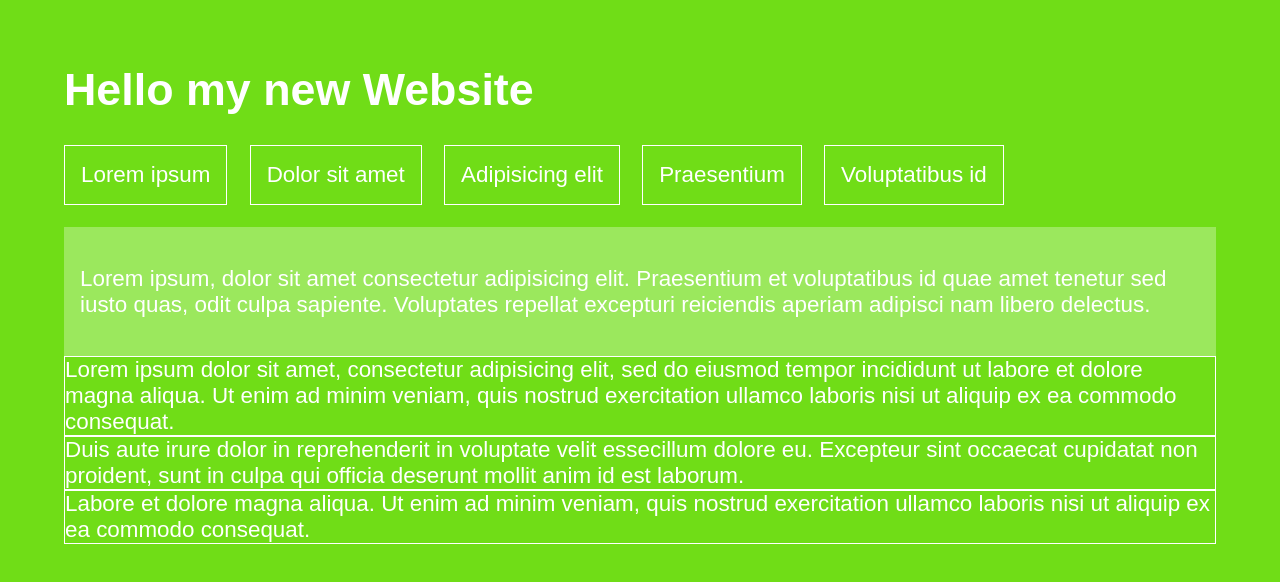
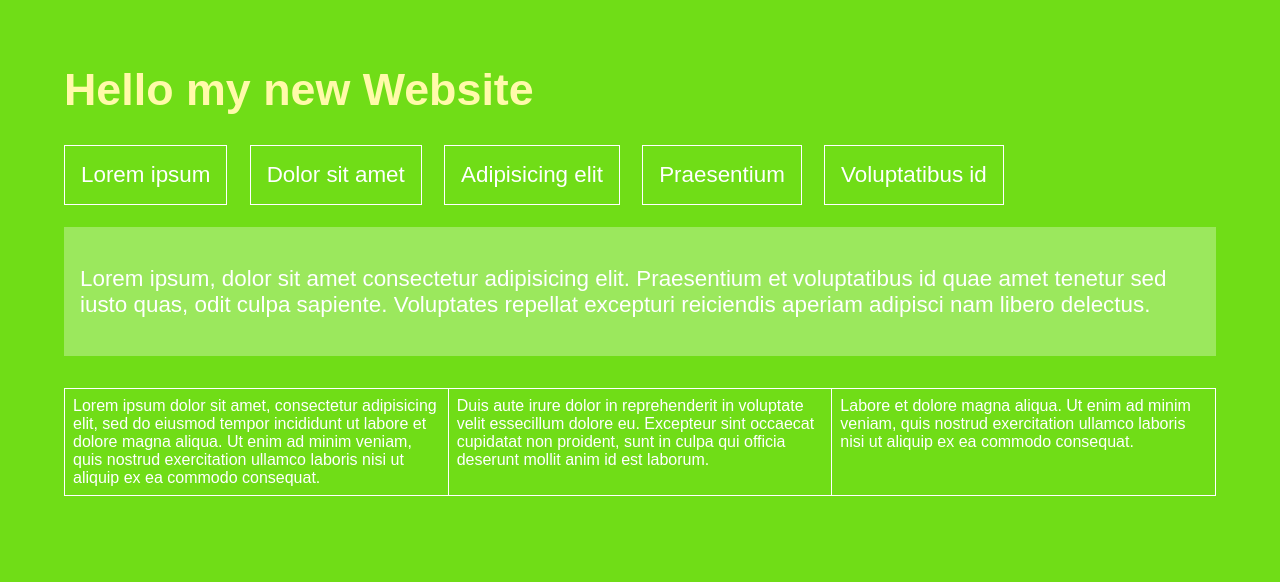
Before and after one commit to klimsky234/newwebsite, a plain HTML site: page index.html in a window 1280 px wide. Drawn offline with Linux system fonts and the light colour scheme.

Commit message:
H1 mit Color

```diff
--- a/style.css
+++ b/style.css
@@ -18,22 +18,34 @@ nav ul li {
   border: 1px solid rgb(255, 255, 255);
 }
 
+h1 {
+  color: #fffaaa;
+}
+
 .aha {
   padding: 1rem;
   background: rgba(255,255, 255, 0.3);
 }
 
-footer flex {
+footer {
+  margin-top: 2rem;
+}
+
+footer .flex {
   display: flex;
   flex-direction: row;
   justify-content: space-between;
-  align-items: stretch;
   font-size: 1rem;
 }
 
-footer .flex div {
+footer .flex > div {
   border: 1px solid #fff;
+  border-right: none;
   list-style: none;
-  flex-shrink: 3;
-  flex-basis: auto;
+  width: 33%;
+  padding: 0.5rem;
 }
+
+footer .flex > div:nth-of-type(3) {
+  border-right: 1px solid #fff;
+}
```
